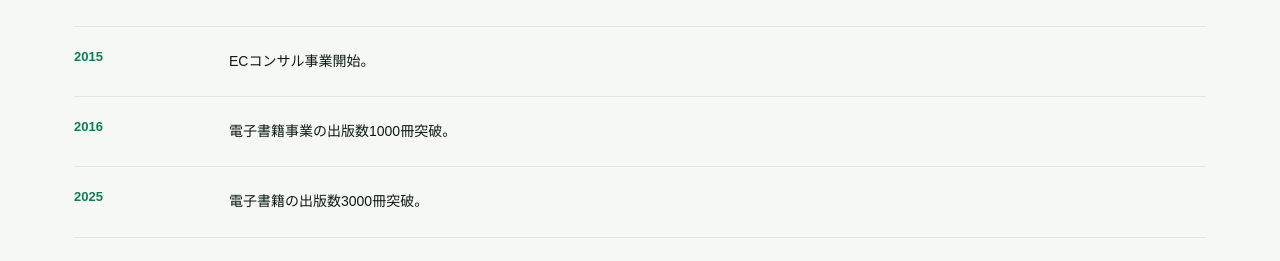
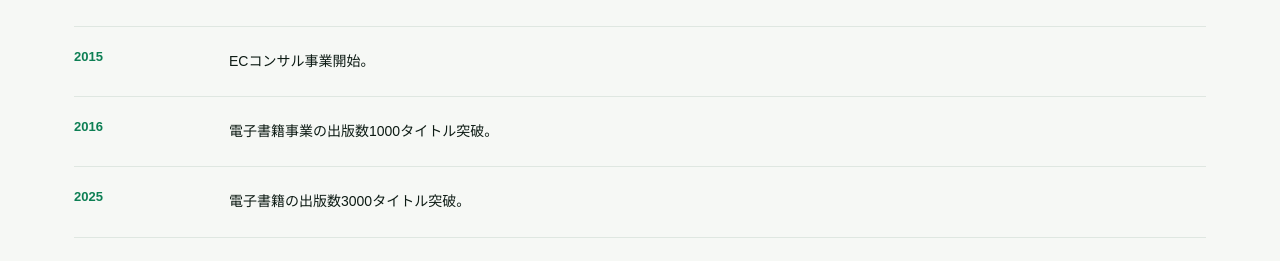
Before and after one commit to hrt14/ecplayers, a Next.js app: page /company in a window 1280 px wide. Shown: the part 2322-2583 px from the top of the page. Built offline with nearby package versions, Linux system fonts and the light colour scheme.

Commit message:
Use titles for ebook publication milestones

```diff
--- a/app/company/page.tsx
+++ b/app/company/page.tsx
@@ -27,8 +27,8 @@ const history = [
   ['2013', '同社取締役を辞任し、株式会社まんがびとを設立。'],
   ['2014', 'まんがびとビジネスhowtoブック事業開始。'],
   ['2015', 'ECコンサル事業開始。'],
-  ['2016', '電子書籍事業の出版数1000冊突破。'],
-  ['2025', '電子書籍の出版数3000冊突破。'],
+  ['2016', '電子書籍事業の出版数1000タイトル突破。'],
+  ['2025', '電子書籍の出版数3000タイトル突破。'],
   ['NOW', 'ECplayersを企画・開発。'],
 ]
 
```
